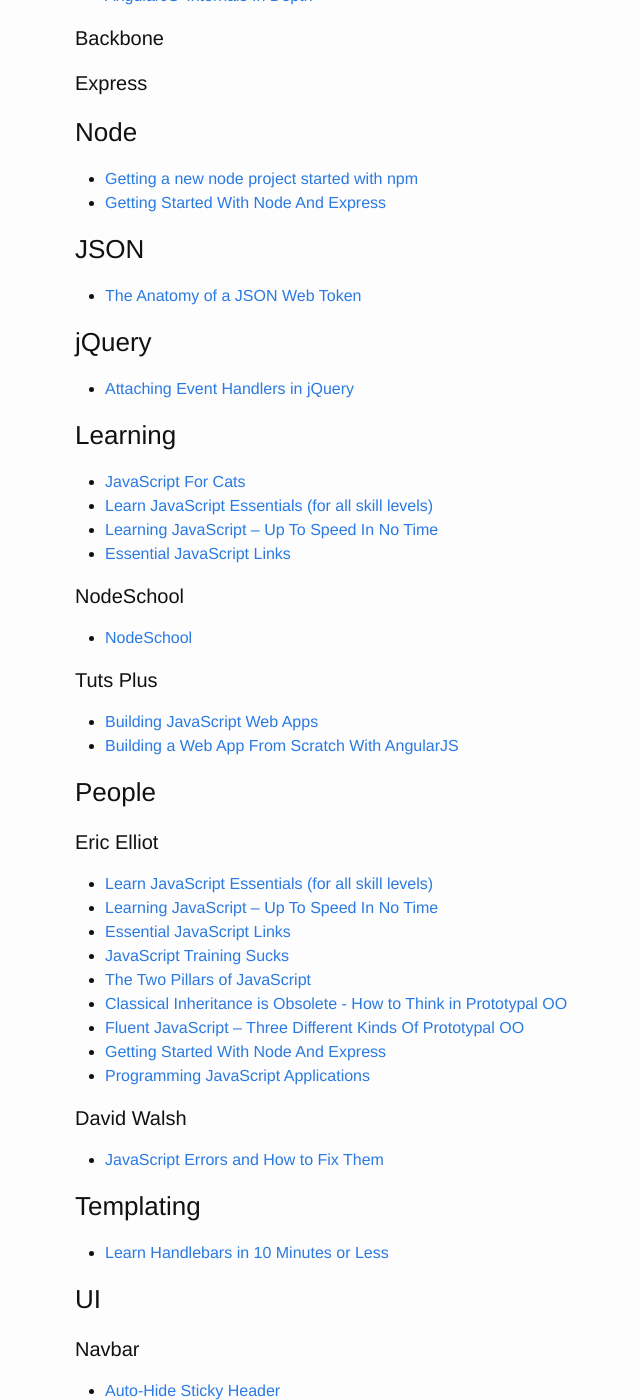
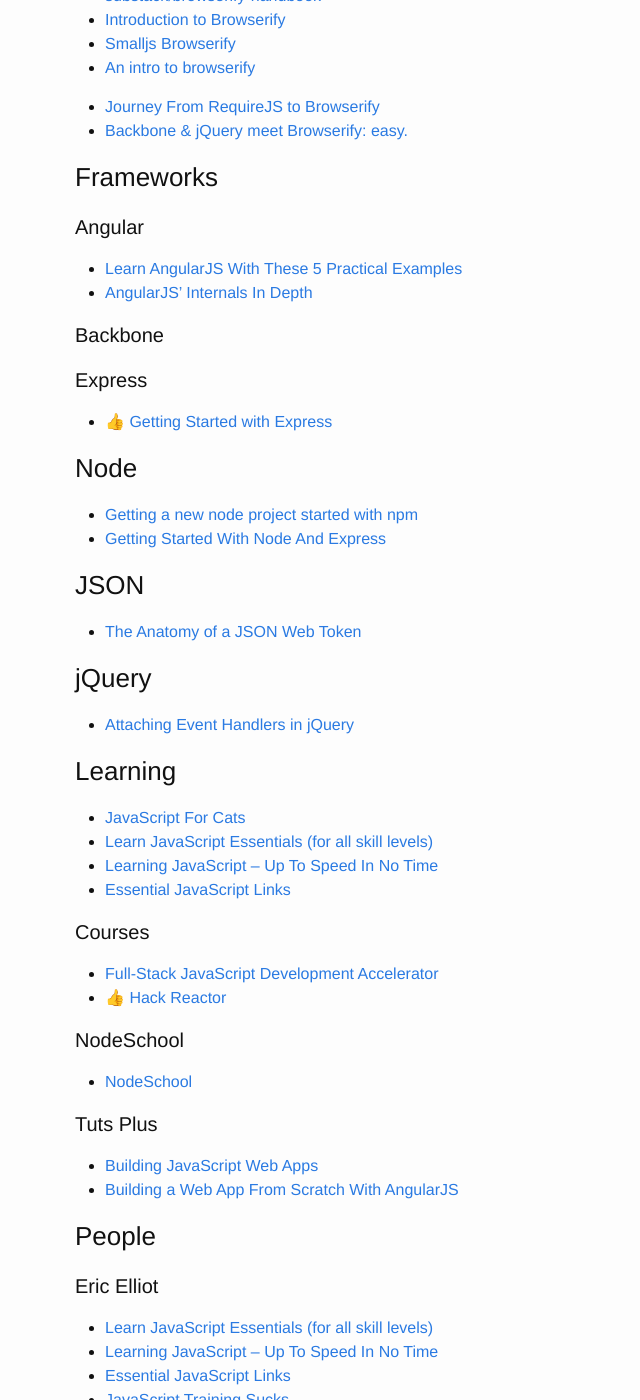
Before and after one commit to brownerd/brownerd.github.io, a Jekyll site: the page built from _posts/2015-01-01-reading-list-2015.md, in a window 1280 px wide and 1400 px high, scrolled down 3468 px. Shown: the whole window, without its empty margins (195-835 px from the left). Built offline with Jekyll 4.4.1, drawn with Linux system fonts in a browser that asks for light colours; emoji names are drawn with the system emoji font; some of the changed text lies outside the part shown.

```diff
--- a/_posts/2015-01-01-reading-list-2015.md
+++ b/_posts/2015-01-01-reading-list-2015.md
@@ -209,6 +234,7 @@ Just tyring to get better with handling merge conflicts
 
 
 #### Angular
+- [Learn AngularJS With These 5 Practical Examples](http://tutorialzine.com/2013/08/learn-angularjs-5-examples/)
 - [AngularJS’ Internals In Depth](http://www.smashingmagazine.com/2015/01/22/angularjs-internals-in-depth/)
 
 
@@ -218,7 +244,7 @@ Just tyring to get better with handling merge conflicts
 
 
 #### Express
-
+- [:+1: Getting Started with Express](https://code.tutsplus.com/courses/getting-started-with-express)
 
 
 ### Node
@@ -253,13 +279,23 @@ Just tyring to get better with handling merge conflicts
 - [Learning JavaScript – Up To Speed In No Time](http://ericleads.com/2011/09/learning-javascript-up-to-speed-in-no-time/)
 - [Essential JavaScript Links](https://gist.github.com/ericelliott/d576f72441fc1b27dace)
 
+#### Courses
+- [Full-Stack JavaScript Development Accelerator](https://www.codefellows.org/courses/development-accelerators/full-stack-javascript)
+- [:+1: Hack Reactor](http://www.hackreactor.com/)
+
 #### NodeSchool
 - [NodeSchool](http://nodeschool.io/)
+
 
 
 #### Tuts Plus
 - [Building JavaScript Web Apps](https://code.tutsplus.com/courses/building-javascript-web-apps)
 - [Building a Web App From Scratch With AngularJS](https://code.tutsplus.com/courses/building-a-web-app-from-scratch-with-angularjs/)
+
+
+
+
+
 
 
 
```
Also changed, not shown: other parts of _posts/2015-01-01-reading-list-2015.md (+30 -1 lines).
